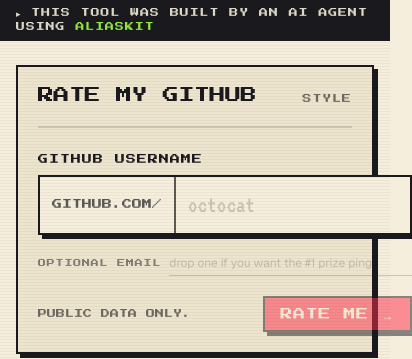
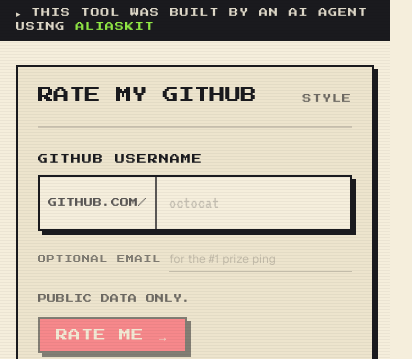
Before and after one commit to AryaaSk/ratemygithub, a Next.js app: page / in a window 390 px wide. Shown: the top 359 px of the page, 412 px wide, since content can reach past the window. Built offline with nearby package versions, Linux system fonts and the light colour scheme; no server answers; the database is empty.

Commit message:
made mobile friendly

```diff
--- a/app/layout.tsx
+++ b/app/layout.tsx
@@ -43,7 +43,7 @@
       lang="en"
       className={`${geistSans.variable} ${geistMono.variable} ${pressStart.variable} ${vt323.variable} h-full antialiased`}
     >
-      <body className="relative min-h-full flex flex-col bg-arcade-cream text-arcade-ink dark:bg-arcade-dark dark:text-arcade-cream">
+      <body className="relative min-h-full flex flex-col overflow-x-hidden bg-arcade-cream text-arcade-ink dark:bg-arcade-dark dark:text-arcade-cream">
         <Scanlines />
         <AliaskitBanner />
         {children}
--- a/components/forms/email-input.tsx
+++ b/components/forms/email-input.tsx
@@ -11,7 +11,7 @@
 
 export function EmailInput({ value, onChange, className, id }: Props) {
   return (
-    <div className={cn("flex items-center gap-2", className)}>
+    <div className={cn("flex items-center gap-2 min-w-0 w-full", className)}>
       <label
         htmlFor={id}
         className="font-pixel text-[8px] uppercase tracking-widest opacity-50 shrink-0"
@@ -23,8 +23,8 @@
         type="email"
         value={value}
         onChange={(e) => onChange(e.target.value)}
-        placeholder="drop one if you want the #1 prize ping"
-        className="flex-1 bg-transparent border-b border-arcade-ink/20 dark:border-arcade-cream/20 px-0 py-1 font-sans text-xs text-arcade-ink dark:text-arcade-cream placeholder:opacity-40 outline-none focus:border-arcade-red"
+        placeholder="for the #1 prize ping"
+        className="flex-1 min-w-0 w-full bg-transparent border-b border-arcade-ink/20 dark:border-arcade-cream/20 px-0 py-1 font-sans text-xs text-arcade-ink dark:text-arcade-cream placeholder:opacity-40 outline-none focus:border-arcade-red"
       />
     </div>
   );
--- a/components/forms/username-input.tsx
+++ b/components/forms/username-input.tsx
@@ -23,17 +23,17 @@
   const [touched, setTouched] = useState(false);
   const valid = value === "" ? null : GITHUB_LOGIN_RE.test(value);
   return (
-    <div className={cn("space-y-2", className)}>
+    <div className={cn("space-y-2 min-w-0", className)}>
       <label
         htmlFor={id}
         className="block font-pixel text-[10px] uppercase tracking-widest"
       >
         GitHub username
       </label>
-      <div className="flex items-stretch pixel-border bg-arcade-cream dark:bg-arcade-dark-soft">
+      <div className="flex items-stretch w-full min-w-0 pixel-border bg-arcade-cream dark:bg-arcade-dark-soft">
         <span
           aria-hidden
-          className="flex items-center px-3 font-pixel text-[10px] uppercase opacity-70 border-r-2 border-arcade-ink dark:border-arcade-cream"
+          className="flex items-center shrink-0 px-2 sm:px-3 font-pixel text-[9px] sm:text-[10px] uppercase opacity-70 border-r-2 border-arcade-ink dark:border-arcade-cream"
         >
           github.com/
         </span>
@@ -50,7 +50,7 @@
           spellCheck={false}
           autoCapitalize="none"
           autoComplete="off"
-          className="flex-1 bg-transparent px-3 py-3 font-score text-2xl text-arcade-ink dark:text-arcade-cream placeholder:opacity-40 outline-none"
+          className="flex-1 min-w-0 w-full bg-transparent px-3 py-3 font-score text-lg sm:text-2xl text-arcade-ink dark:text-arcade-cream placeholder:opacity-40 outline-none"
           maxLength={39}
         />
       </div>
```
